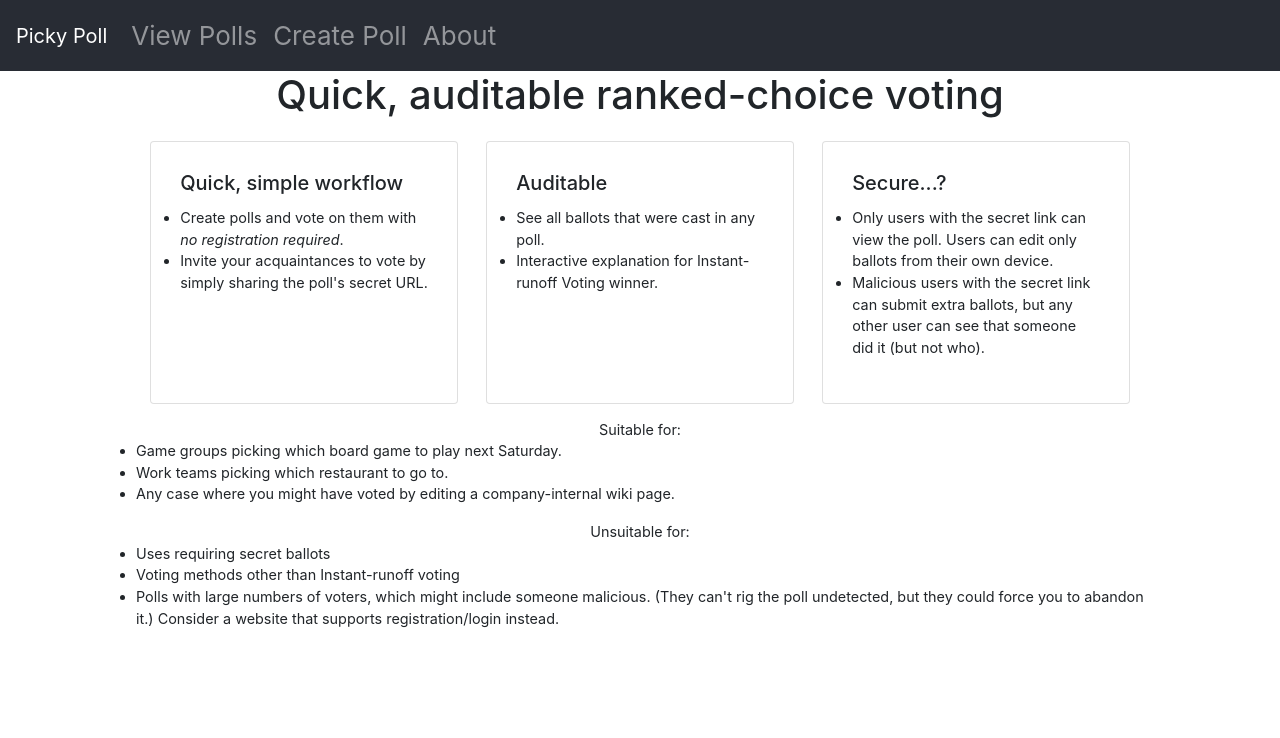
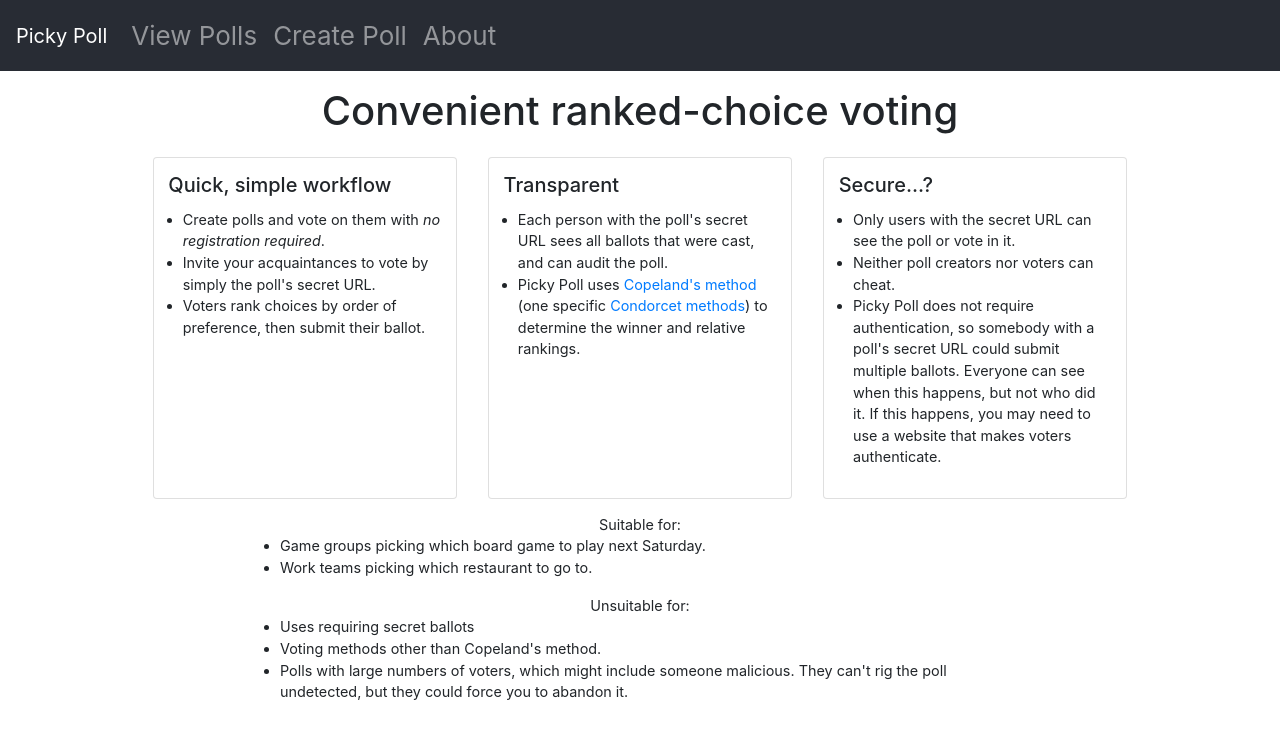
Before and after one commit to DulcetGator/picky_poll_frontend, a React (Create React App) app: page /about in a window 1280 px wide. Shown: the top 738 px of the page. Built offline with nearby package versions, Linux system fonts and the light colour scheme.

Commit message:
Revise README and About

```diff
--- a/src/App.css
+++ b/src/App.css
@@ -17,6 +17,7 @@
   background-color: #282c34;
   min-height: 5vh;
   font-size: calc(10px + 2vmin);
+  margin-bottom: 1rem;
 }
 
 .App-header .app-name {
--- a/src/about/About.css
+++ b/src/about/About.css
@@ -9,14 +9,25 @@
   flex-direction: row;
   align-items: stretch;
   text-align: left;
+  flex-wrap: wrap;
+  justify-content: space-evenly;
+}
+
+.About .intro-cards .card-wrapper {
+  width: 33%;
+  min-width: 20em;
+  padding: 1em;
+  display: flex;
+  align-items: stretch;
 }
 
 .About .intro-cards .card {
-  flex-basis: 33%;
-  padding: 2em;
-  margin: 1em;
+  padding: 1em;
 }
 
+.About .card li {
+  margin-left: 1em;
+}
 
 .About ul {
   list-style: disc;
@@ -25,3 +36,8 @@
 .About li {
   text-align: left;
 }
+
+.About .suitable-for-text {
+  margin: auto;
+  max-width: 50em;
+}
--- a/src/about/About.tsx
+++ b/src/about/About.tsx
@@ -5,8 +5,9 @@ import './About.css';
 export function About() {
   return (
     <div className="About">
-      <h1>Quick, auditable ranked-choice voting</h1>
+      <h1>Convenient ranked-choice voting</h1>
       <div className="intro-cards">
+        <div className="card-wrapper">
           <Card>
             <Card.Title>
               Quick, simple workflow
@@ -19,39 +20,63 @@ export function About() {
                 .
               </li>
               <li>
-              Invite your acquaintances to vote by simply sharing the poll's secret URL.
+                Invite your acquaintances to vote by simply the poll's secret URL.
+              </li>
+              <li>
+                Voters rank choices by order of preference, then submit their ballot.
               </li>
             </ul>
           </Card>
+        </div>
+        <div className="card-wrapper">
           <Card>
             <Card.Title>
-            Auditable
+              Transparent
             </Card.Title>
             <ul>
               <li>
-              See all ballots that were cast in any poll.
+                Each person with the poll's secret URL sees all ballots that were cast, and can
+                audit the poll.
               </li>
               <li>
-              Interactive explanation for Instant-runoff Voting winner.
+                Picky Poll uses
+                {' '}
+                <a href={encodeURI("https://en.wikipedia.org/wiki/Copeland's method")}>
+                  Copeland's method
+                </a>
+                {' '}
+                (one specific
+                {' '}
+                <a href={"https://en.wikipedia.org/wiki/Condorcet_method"}>
+                  Condorcet methods
+                </a>
+                ) to determine the winner and relative rankings.
               </li>
             </ul>
           </Card>
+          </div>
+        <div className="card-wrapper">
           <Card>
             <Card.Title>
               Secure...?
             </Card.Title>
             <ul>
               <li>
-              Only users with the secret link can view the poll. Users can edit only ballots from their own device.
+                Only users with the secret URL can see the poll or vote in it.
               </li>
               <li>
-              Malicious users with the secret link can submit extra ballots, but any other
-              user can see that someone did it (but not who).
+                Neither poll creators nor voters can cheat.
+              </li>
+              <li>
+                Picky Poll does not require authentication, so somebody with a poll's secret URL
+                could submit multiple ballots. Everyone can see when this happens, but not who did
+                it. If this happens, you may need to use a website that makes voters authenticate.
               </li>
             </ul>
           </Card>
         </div>
-      <div>
+      </div>
+      <div className="suitable-for-text">
         Suitable for:
         <ul>
           <li>
@@ -59,9 +84,6 @@ export function About() {
           </li>
           <li>
             Work teams picking which restaurant to go to.
-          </li>
-          <li>
-            Any case where you might have voted by editing a company-internal wiki page.
           </li>
         </ul>
 
@@ -71,12 +93,11 @@ export function About() {
             Uses requiring secret ballots
           </li>
           <li>
-            Voting methods other than Instant-runoff voting
+            Voting methods other than Copeland's method.
           </li>
           <li>
             Polls with large numbers of voters, which might include someone malicious.
-            (They can't rig the poll undetected, but they could force you to abandon it.)
-            Consider a website that supports registration/login instead.
+            They can't rig the poll undetected, but they could force you to abandon it.
           </li>
         </ul>
       </div>
```
Also changed, not shown: 1 other file (tests, documents, lock files or other folders). Lines whose indentation alone changed are shown as unchanged.
